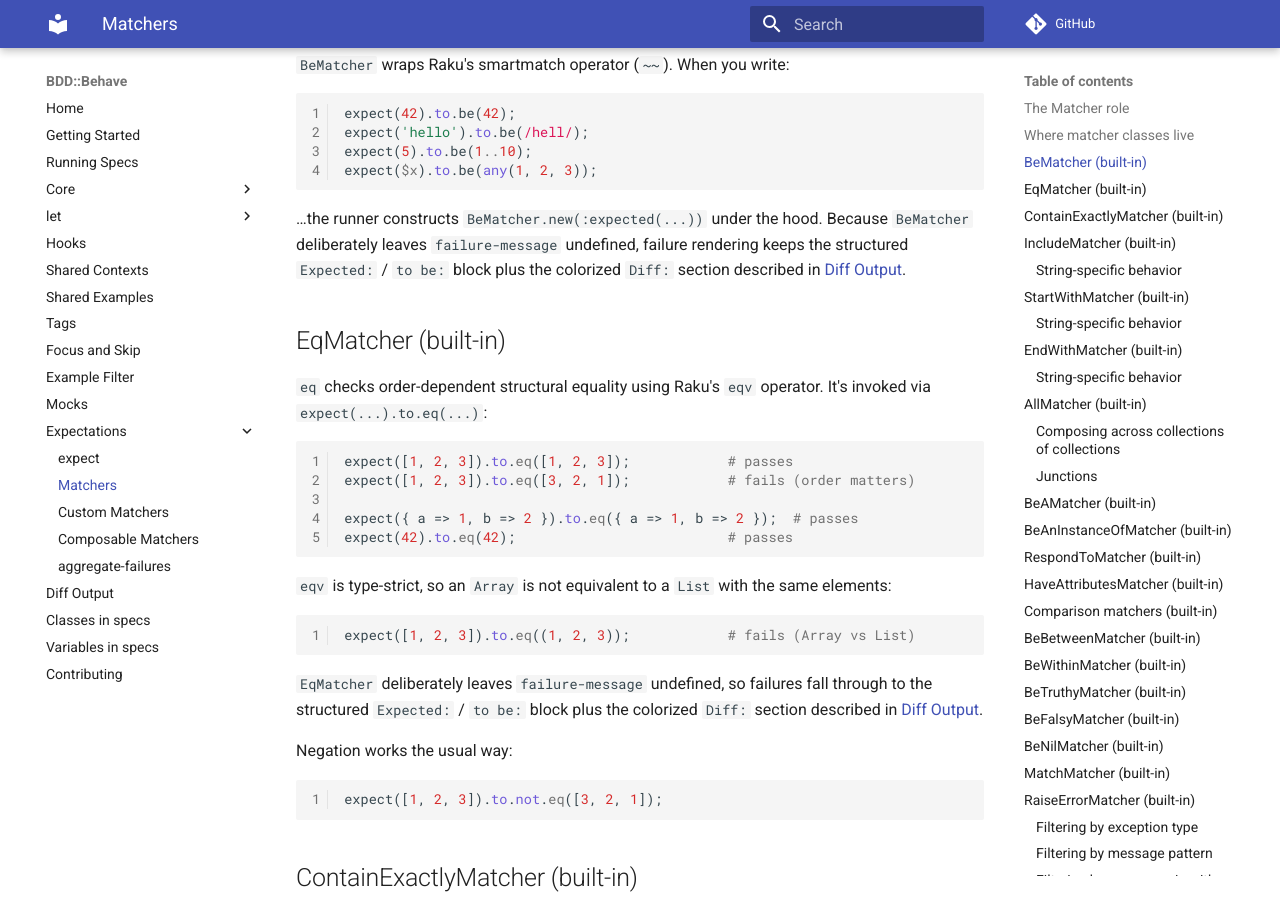
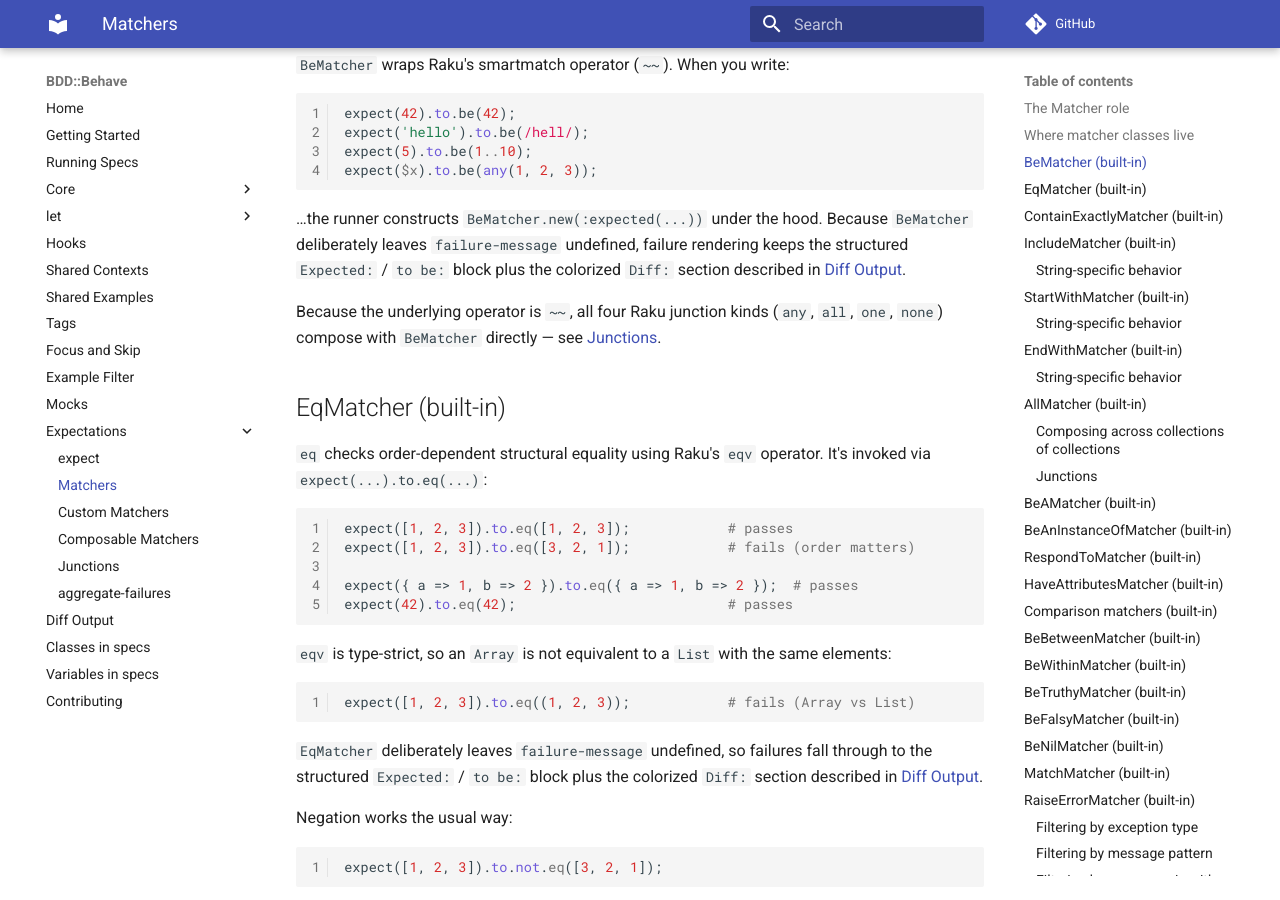
Before and after one commit to gdonald/BDD-Behave, an MkDocs documentation site: the page built from docs-src/docs/expectations/matchers.md, in a window 1280 px wide and 900 px high, scrolled down 2137 px. Built offline with MkDocs 1.6.1 and Material for MkDocs 9.7.7, drawn with Linux system fonts in a browser that asks for light colours; comment, search, counter and statistics services are not loaded.

Commit message:
Add junction expectations

```diff
--- a/docs-src/docs/expectations/matchers.md
+++ b/docs-src/docs/expectations/matchers.md
@@ -73,6 +73,10 @@ expect($x).to.be(any(1, 2, 3));
 `BeMatcher` deliberately leaves `failure-message` undefined, failure rendering
 keeps the structured `Expected:` / `to be:` block plus the colorized `Diff:`
 section described in [Diff Output](../diff/diff.md).
+
+Because the underlying operator is `~~`, all four Raku junction kinds (`any`,
+`all`, `one`, `none`) compose with `BeMatcher` directly — see
+[Junctions](junctions.md).
 
 ## EqMatcher (built-in)
 
--- a/docs-src/mkdocs.yml
+++ b/docs-src/mkdocs.yml
@@ -23,6 +23,7 @@ nav:
     - Matchers: expectations/matchers.md
     - Custom Matchers: expectations/custom-matchers.md
     - Composable Matchers: expectations/composable-matchers.md
+    - Junctions: expectations/junctions.md
     - aggregate-failures: expectations/aggregate-failures.md
   - Diff Output: diff/diff.md
   - Classes in specs: classes/classes.md
```
Also changed, not shown: docs-src/docs/expectations/expect.md (+1 -1 lines), 4 other files.
